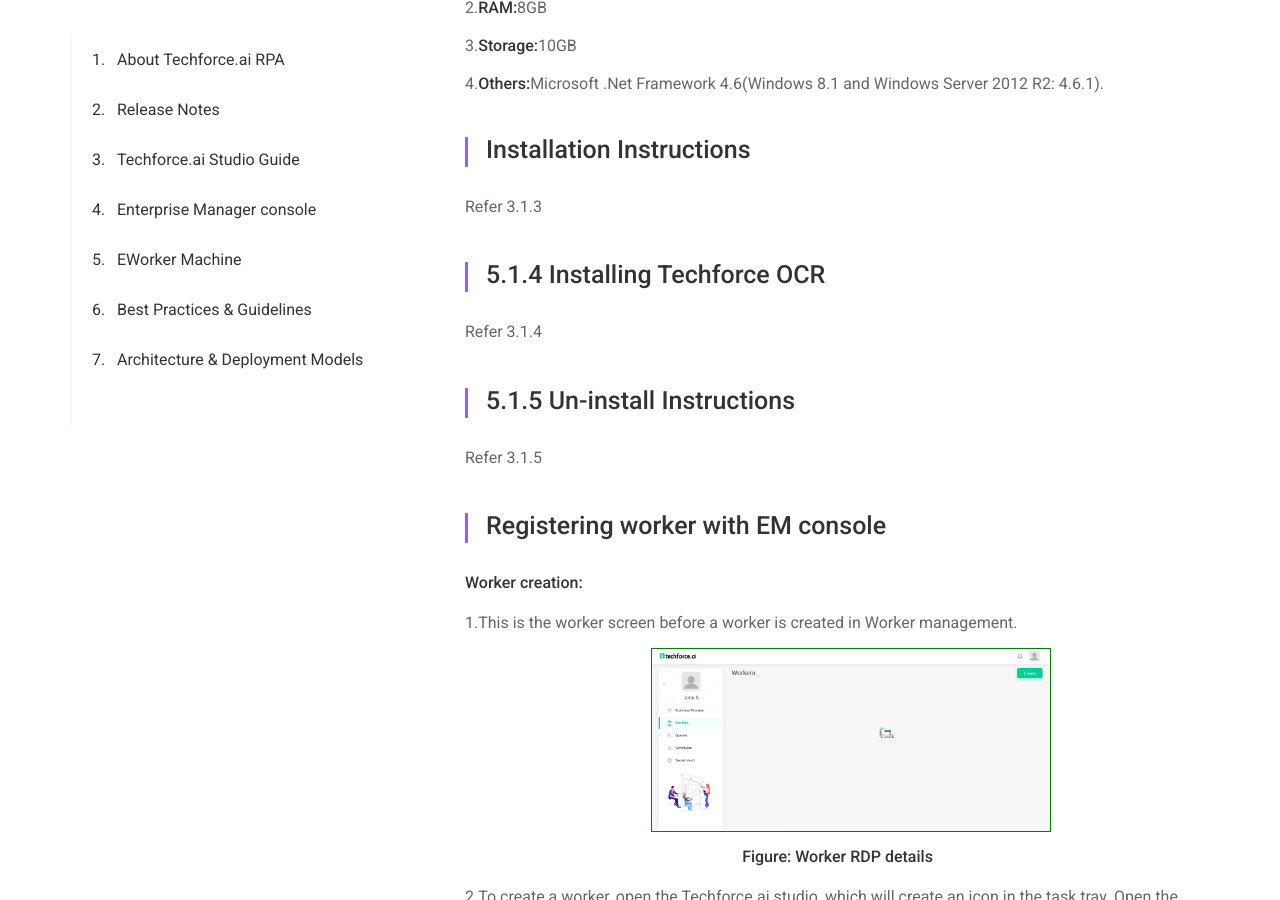
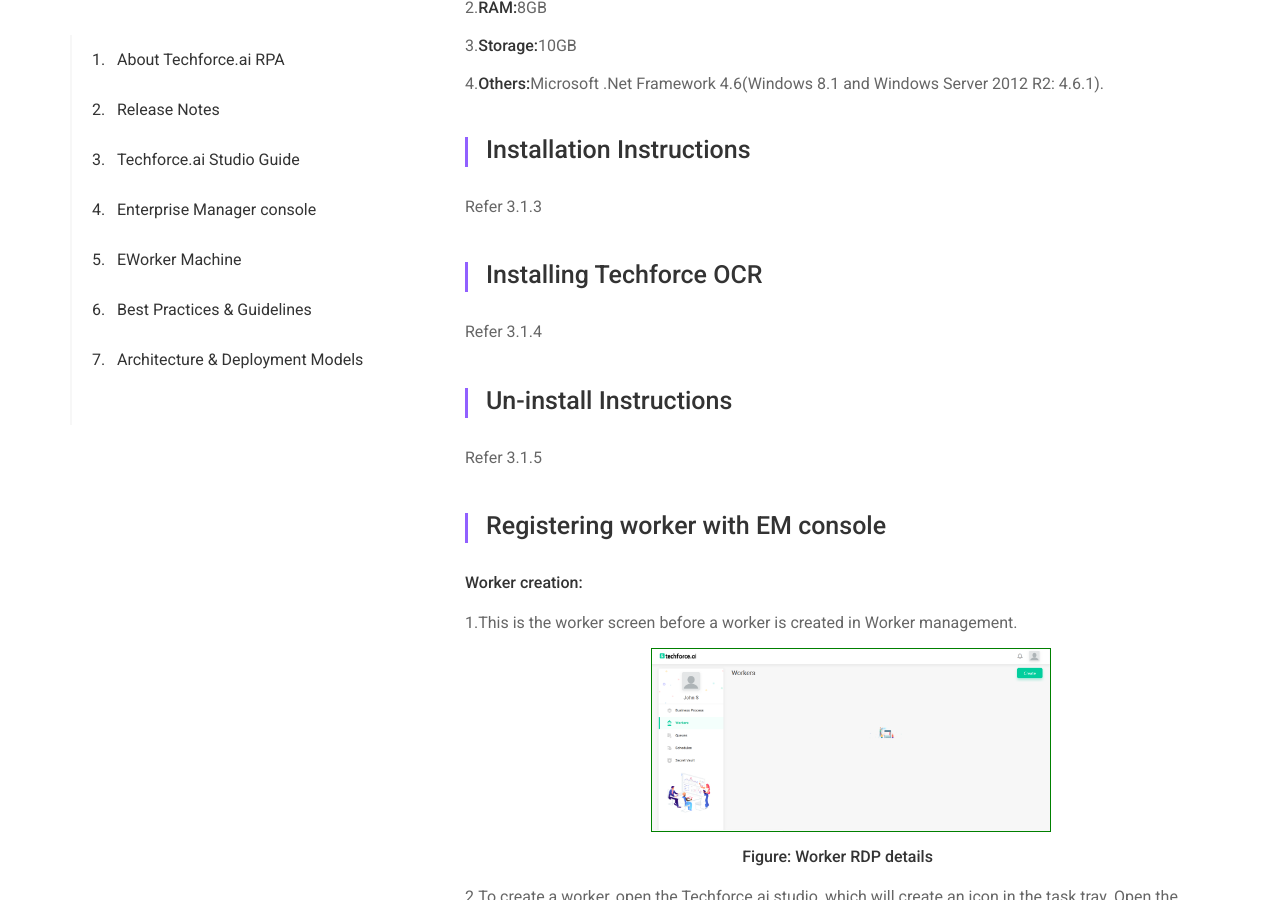
Before and after one commit to digitamizers/Documentation, a Jekyll site: the page built from index.md, in a window 1280 px wide and 900 px high, scrolled down 82807 px. Built offline with Jekyll 4.4.1, drawn with Linux system fonts in a browser that asks for light colours.

Commit message:
css changes in docs and surya

```diff
--- a/_layouts/default.html
+++ b/_layouts/default.html
@@ -558,13 +558,13 @@
                                  <li class="subMenu">
                                       <a href="#Techforce"  class="heading"><span class="numbers">3.</span>Techforce.ai Studio Guide</a>
                                       <ul class="collapse list-unstyled collapse-2">
-                                          <li><a class="subhead" href="#Installation">Installation</a>
-                                              <ul class="collapse list-unstyled collapse-6">
-                                                 <li style="margin-left:20px;"><a class="child 6" href="#SoftwareRequirements"> Software Requirements</span></a></li>
-                                                 <li style="margin-left:20px;"><a class="child 6" href="#HardwareRequirements">Hardware Requirements</span></a></li>
-                                                 <li style="margin-left:20px;"><a class="child 6" href="#InstallationInstructions"> Installation Instructions</span></a></li>
-                                                 <li style="margin-left:20px;"><a class="child 6" href="#InstallingTechforceOCR"> Installing Techforce OCR</span></a></li>
-                                                 <li style="margin-left:20px;"><a class="child 6" href="#Un-installInstructions"> Un-install Instructions</a></li>
+                                          <li id="Installation"><a class="child 2" href="#Installation">Installation</a>
+                                              <ul>
+                                                 <li style="margin-left:20px;"><a class="child 2" href="#SoftwareRequirements"> Software Requirements</span></a></li>
+                                                 <li style="margin-left:20px;"><a class="child 2" href="#HardwareRequirements">Hardware Requirements</span></a></li>
+                                                 <li style="margin-left:20px;"><a class="child 2" href="#InstallationInstructions"> Installation Instructions</span></a></li>
+                                                 <li style="margin-left:20px;"><a class="child 2" href="#InstallingTechforceOCR"> Installing Techforce OCR</span></a></li>
+                                                 <li style="margin-left:20px;"><a class="child 2" href="#Un-installInstructions"> Un-install Instructions</a></li>
                                               </ul>
                                           </li>
                                           <li><a class="child 2" href="#Building"><span class="numbers"></span> Building a basic bot</a></li>
@@ -2499,12 +2499,12 @@
                          </div>
 
                          <div id="InstallingTechforceOCR2"  class="page-section">
-                             <h4 class="purple"><span class="numbers">5.1.4</span> Installing Techforce OCR</h4>
+                             <h4 class="purple"><span class="numbers"></span> Installing Techforce OCR</h4>
                              <p>Refer 3.1.4</p>
                          </div>
 
                          <div id="Uninstall"  class="page-section">
-                             <h4 class="purple"><span class="numbers">5.1.5</span> Un-install Instructions</h4>
+                             <h4 class="purple"><span class="numbers"></span> Un-install Instructions</h4>
                              <p>Refer 3.1.5</p>
                          </div>
 
```
Also changed, not shown: other parts of _layouts/default.html (+5 -2 lines).
